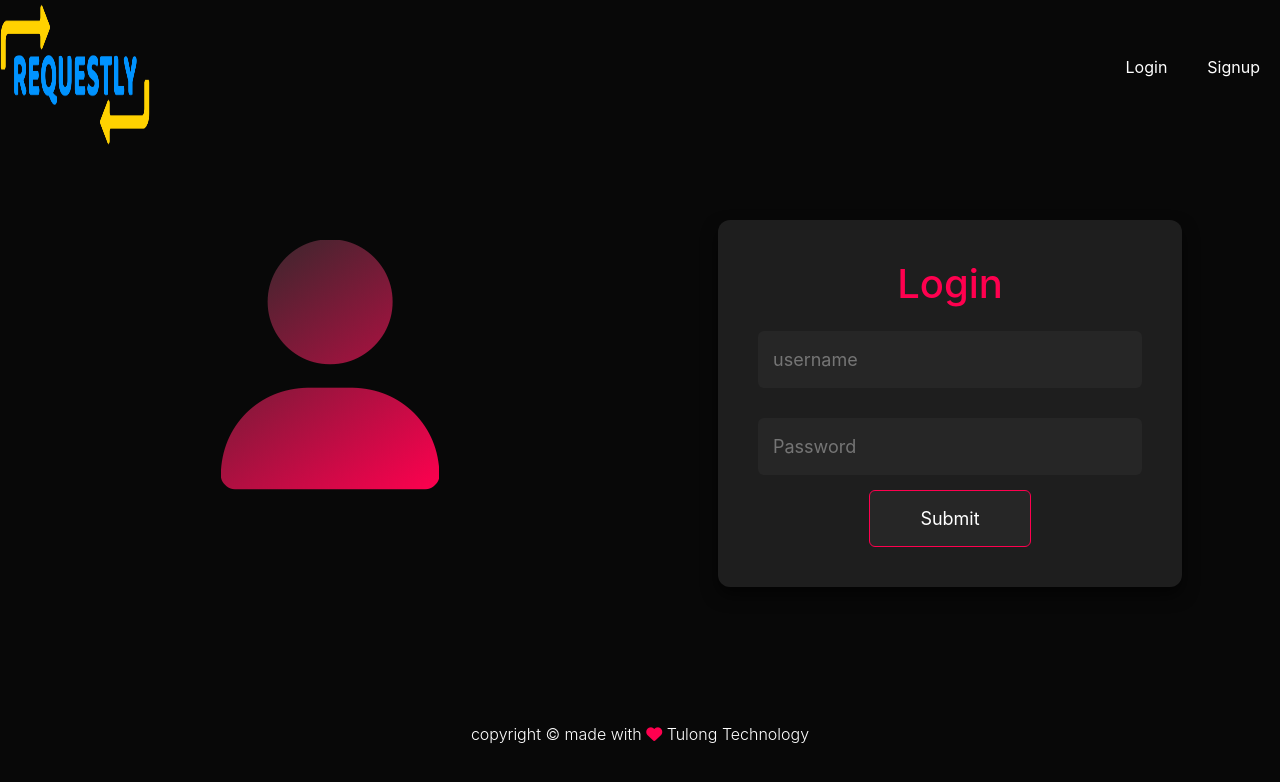
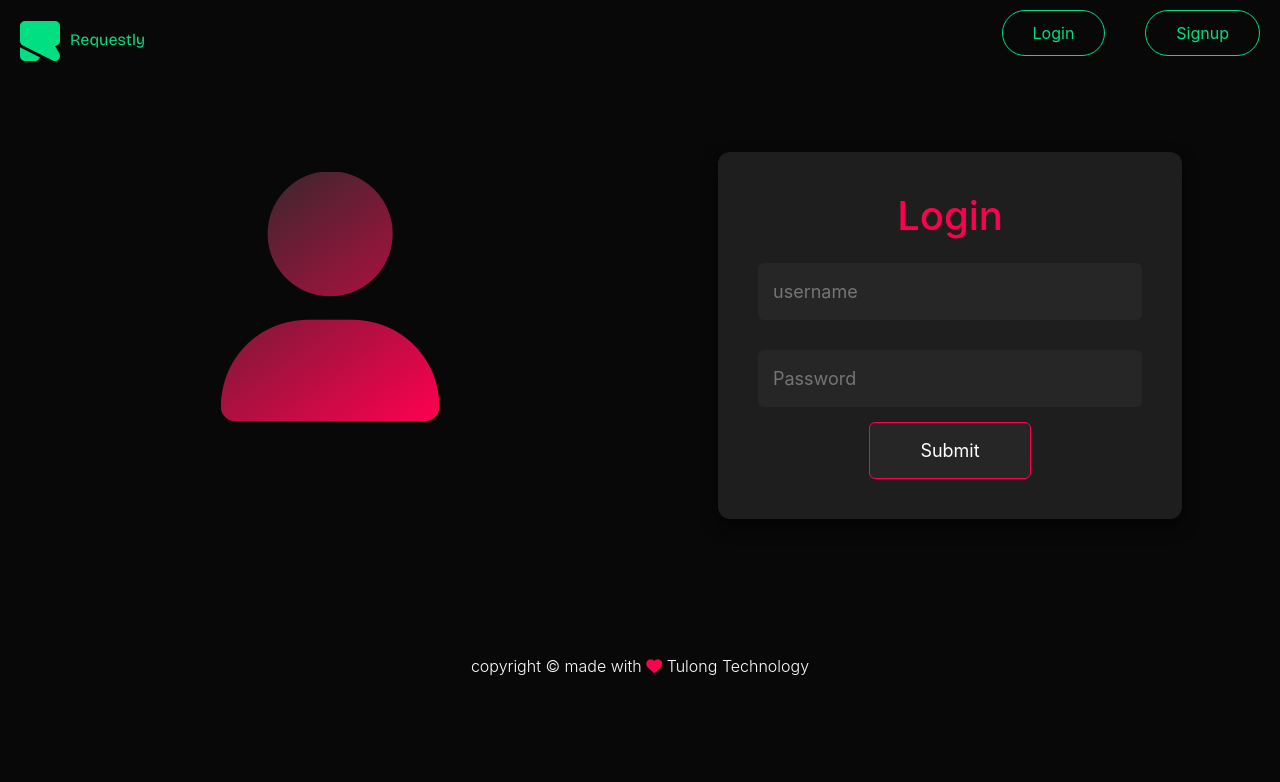
Before and after one commit to ChamanvirKaur/requestly-frontEnd, a React (Create React App) app: page /Login in a window 1280 px wide. Shown: the top 782 px of the page. Built offline with nearby package versions, Linux system fonts and the light colour scheme.

Commit message:
Added new designed header

```diff
--- a/public/index.html
+++ b/public/index.html
@@ -28,6 +28,7 @@
     <link href="https://cdn.jsdelivr.net/npm/bootstrap@5.3.3/dist/css/bootstrap.min.css" rel="stylesheet" integrity="sha384-QWTKZyjpPEjISv5WaRU9OFeRpok6YctnYmDr5pNlyT2bRjXh0JMhjY6hW+ALEwIH" crossorigin="anonymous">
     <script src="https://cdn.jsdelivr.net/npm/bootstrap@5.3.3/dist/js/bootstrap.bundle.min.js" integrity="sha384-YvpcrYf0tY3lHB60NNkmXc5s9fDVZLESaAA55NDzOxhy9GkcIdslK1eN7N6jIeHz" crossorigin="anonymous"></script>
     <link rel="stylesheet" href="https://cdnjs.cloudflare.com/ajax/libs/font-awesome/6.6.0/css/all.min.css" integrity="sha512-Kc323vGBEqzTmouAECnVceyQqyqdsSiqLQISBL29aUW4U/M7pSPA/gEUZQqv1cwx4OnYxTxve5UMg5GT6L4JJg==" crossorigin="anonymous" referrerpolicy="no-referrer" />
+    <link href="https://fonts.googleapis.com/css2?family=Bricolage+Grotesque&display=swap" rel="stylesheet">
 
   </head>
   <body>
--- a/src/Components/header/Header.css
+++ b/src/Components/header/Header.css
@@ -1,25 +1,9 @@
 #header{
     width: 100%;
     position: relative;
-    /* height: 100vh; */
-    /* background-image: url(images/MeetSoni.jpg);
-    background-position: center;
-    background-repeat: no-repeat;
-    background-size: 40%; */
+
 }
 
-
-
-img{
-    width: 150px;
-    height: 150px;
-}
-
-#logo{
-    width: 140px;
-    height: 50px;
-    margin-top: 20px;
-}
 nav{
     display: flex;
     align-items: center;
@@ -28,22 +12,46 @@ nav{
 
 }
 
+.header-logo{
+    margin-left: 20px;
+}
+
+.header-logo img{
+    width: 40px;
+    height: 40px;
+}
+
+.header-logo span{
+    width: 181px;
+    height: 48px;
+    font-weight: 400;
+    color: #00DF82;
+    size: 40px;
+    margin-left: 10px;
+    font-family: 'Bricolage Grotesque', sans-serif;
+}
+
 
 nav ul li {
     display: inline-block;
     list-style-type: none;
     margin: 10px 20px;
-
+    padding: 10px 30px;
+    border: 1px solid #00DF82;
+    border-radius: 100px;
 
 }
 
 nav ul li a {
     text-decoration: none;
-    color: white;
+    color: #00DF82;
     position: relative;
+    line-height: 24px;
+    Width:54px;
+    height:24px;
 }
 
-nav ul li a::after {
+/* nav ul li a::after {
     content: '';
     width: 0%;
     height: 3px;
@@ -52,10 +60,19 @@ nav ul li a::after {
     left: 0;
     bottom: -6px;
     transition: 0.5s;
+} */
+
+/* nav ul li a:hover::after{
+    width: 100%;
+} */
+
+
+nav ul li:hover{
+    background-color: #00DF82;
 }
-
-nav ul li a:hover::after{
-    width: 100%;
+nav ul li:hover a{
+    background-color: #00DF82;
+    color: white;
 }
 
 nav .fa-solid{
@@ -89,7 +106,7 @@ nav .fa-solid{
     }
 
     nav ul{
-        background-color: #ff004f;
+        background-color: #00DF82;
         position: fixed;
         top: 0;
         right: -500px;
@@ -103,6 +120,12 @@ nav .fa-solid{
     nav ul li{
         display: block;
         margin: 25px;
+        border: 0px;
+
+    }
+
+    nav ul li a{
+        color: #ffffff;
     }
     nav ul .fa-solid{
         position: absolute;
--- a/src/Components/header/Header.js
+++ b/src/Components/header/Header.js
@@ -45,9 +45,13 @@ function Header() {
   return (
     <div id="header">
       <nav>
-        <img className='header-logo-image' src="./images/requestlylogo.png" alt="Requestly Logo" />
+          <div className='header-logo'>
+              <img className='header-logo-image' src= "./images/Requestly logo.png" alt="" />
+              <span>Requestly</span>
+          </div>
 
-        <ul id="sidemenu">
+       <div className='header-list'>
+       <ul id="sidemenu">
           {isLoggedIn ? (
             <>
               <li><button onClick={handleLogout}>Logout</button></li>
@@ -60,6 +64,7 @@ function Header() {
           )}
           <i className="fa-sharp fa-solid fa-xmark" onClick={() => { document.getElementById("sidemenu").style.right = "-500px"; }}></i>
         </ul>
+       </div>
         <i className="fa-solid fa-bars" onClick={() => { document.getElementById("sidemenu").style.right = "-200px"; }}></i>
       </nav>
     </div>
```
Also changed, not shown: public/images/Requestly logo.png (added), public/images/requestlylogo.png (deleted).
